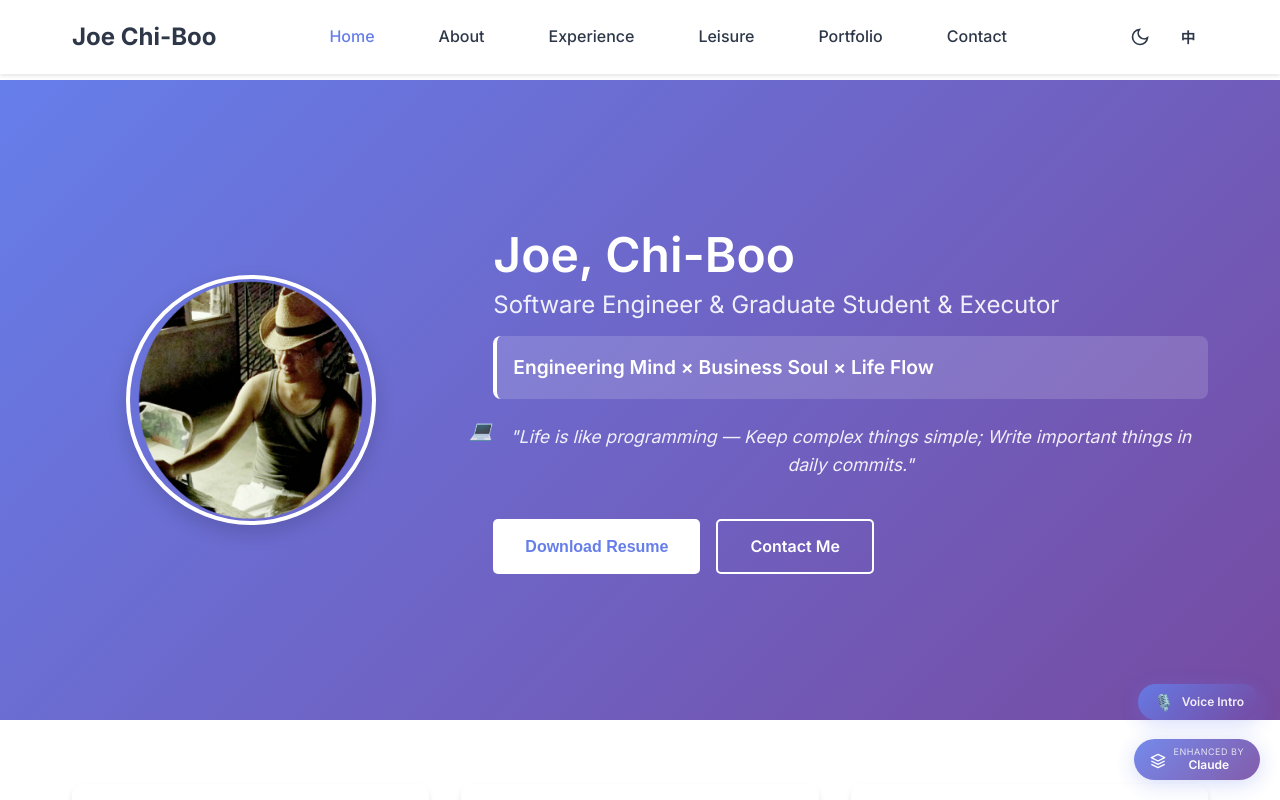
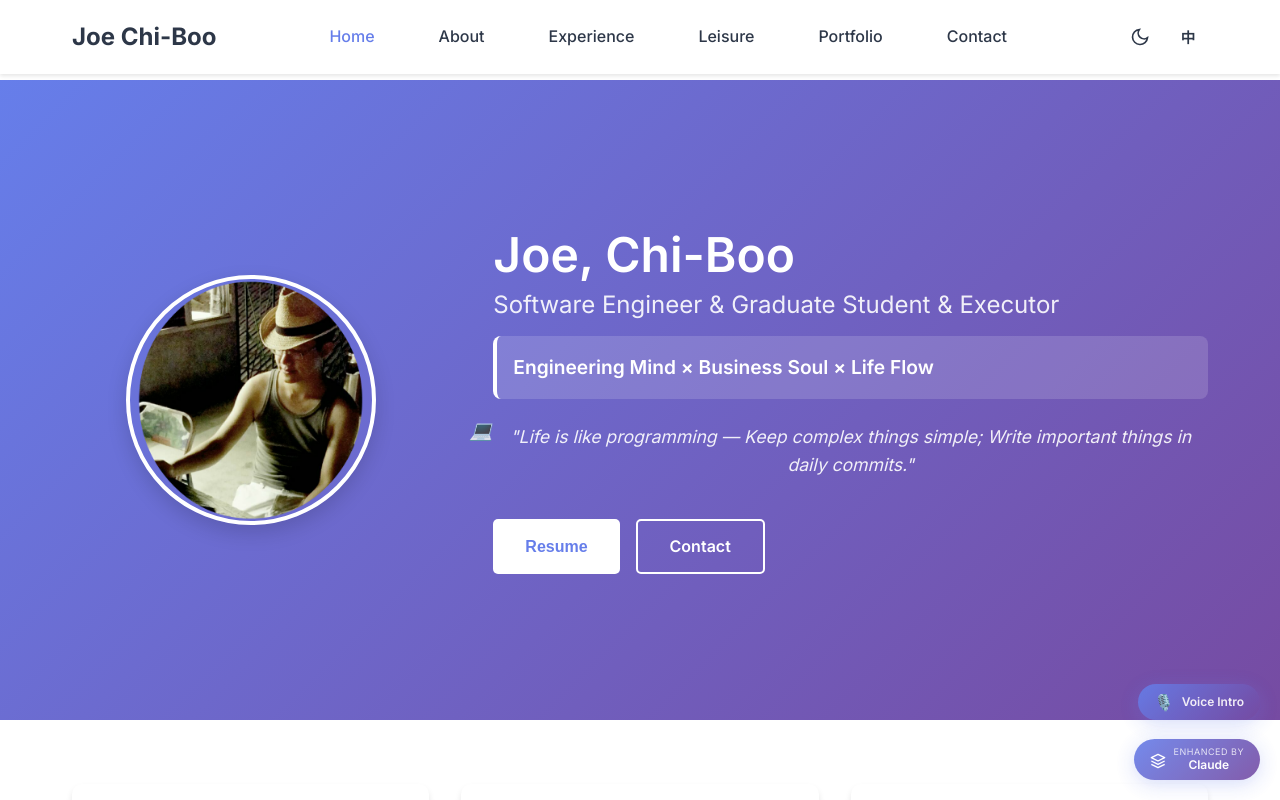
Before and after one commit to joechiboo/joechiboo.github.io, a Vue app: page / in a window 1280 px wide. Shown: the top 800 px of the page. Built offline with nearby package versions, Linux system fonts and the light colour scheme.

Commit message:
縮短英文版按鈕文字避免畫面撐開問題
- 將"Download Resume"改為"Resume"
- 將"Contact Me"改為"Contact"
- 解決英文版本因按鈕文字過長導致卡片變寬的問題

🤖 Generated with [Claude Code](https://claude.ai/code)

Co-Authored-By: Claude <noreply@anthropic.com>

```diff
--- a/src/composables/useLanguage.js
+++ b/src/composables/useLanguage.js
@@ -537,8 +537,8 @@ const translations = {
     dailyEquation: 'Engineering Mind × Business Soul × Life Flow',
     lifeQuote:
       '"Life is like programming — Keep complex things simple; Write important things in daily commits."',
-    downloadResume: 'Download Resume',
-    contactMe: 'Contact Me',
+    downloadResume: 'Resume',
+    contactMe: 'Contact',
     professionalSkills: 'Professional Skills',
     professionalSkillsDesc:
       'Full-stack development capabilities with expertise in modern web technologies',
```
